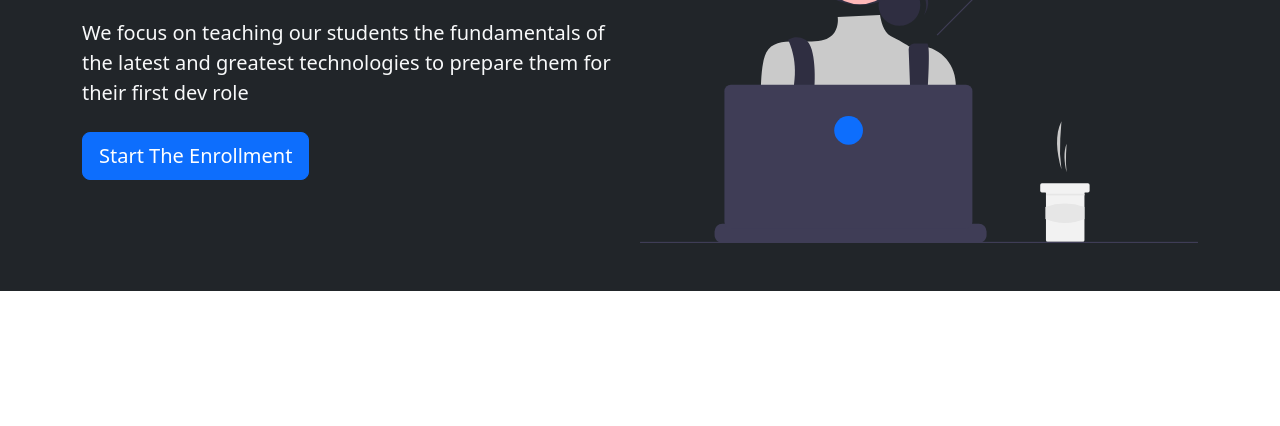
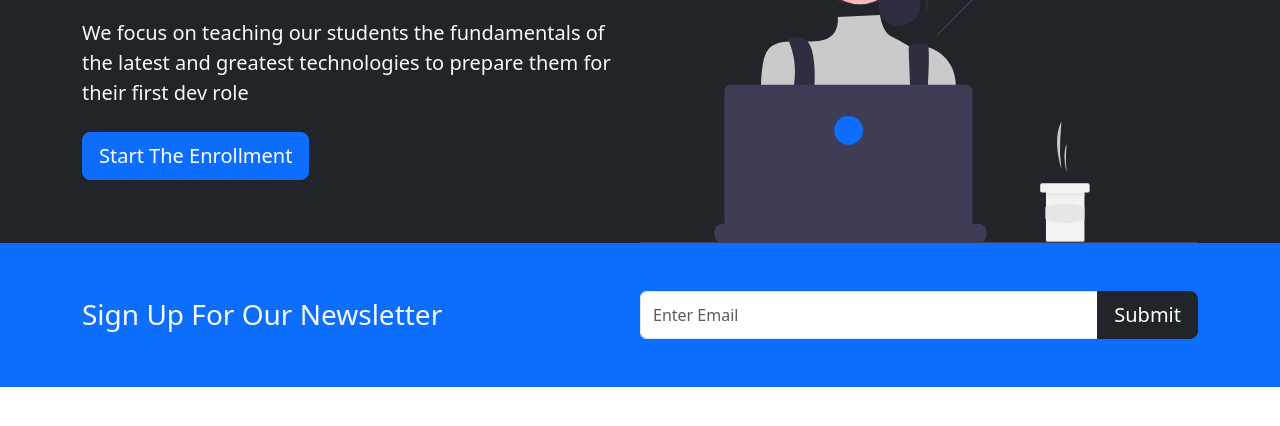
Before and after one commit to AndrewNguyen-05/bootstrap-bootcamp, a plain HTML site: page index.html in a window 1280 px wide. Shown: the part 238-664 px from the top of the page. Drawn offline with nearby package versions, Linux system fonts and the light colour scheme.

Commit message:
Add Newsletter

```diff
--- a/index.html
+++ b/index.html
@@ -43,7 +43,9 @@
     </nav>
 
     <!-- Showcase -->
-    <section class="bg-dark text-light p-5 text-center text-sm-start">
+    <section
+      class="bg-dark text-light p-5 p-lg-0 pt-lg-5 text-center text-sm-start"
+    >
       <div class="container">
         <div class="d-flex align-items-center justify-content-between">
           <div>
@@ -63,6 +65,18 @@
     </section>
 
     <!-- Newsletter -->
+    <section class="bg-primary text-light p-5">
+      <div class="container">
+        <div class="d-md-flex justify-content-between align-items-center">
+          <h3 class="mb-3 mb-md-0">Sign Up For Our Newsletter</h3>
+
+          <div class="input-group news-input">
+            <input type="text" class="form-control" placeholder="Enter Email" />
+            <button class="btn btn-dark btn-lg" type="button">Submit</button>
+          </div>
+        </div>
+      </div>
+    </section>
 
     <script
       src="https://cdn.jsdelivr.net/npm/bootstrap@5.3.3/dist/js/bootstrap.bundle.min.js"
--- a/styles.css
+++ b/styles.css
@@ -0,0 +1,5 @@
+@media (min-width: 768px) {
+  .news-input {
+    width: 50%;
+  }
+}
```
